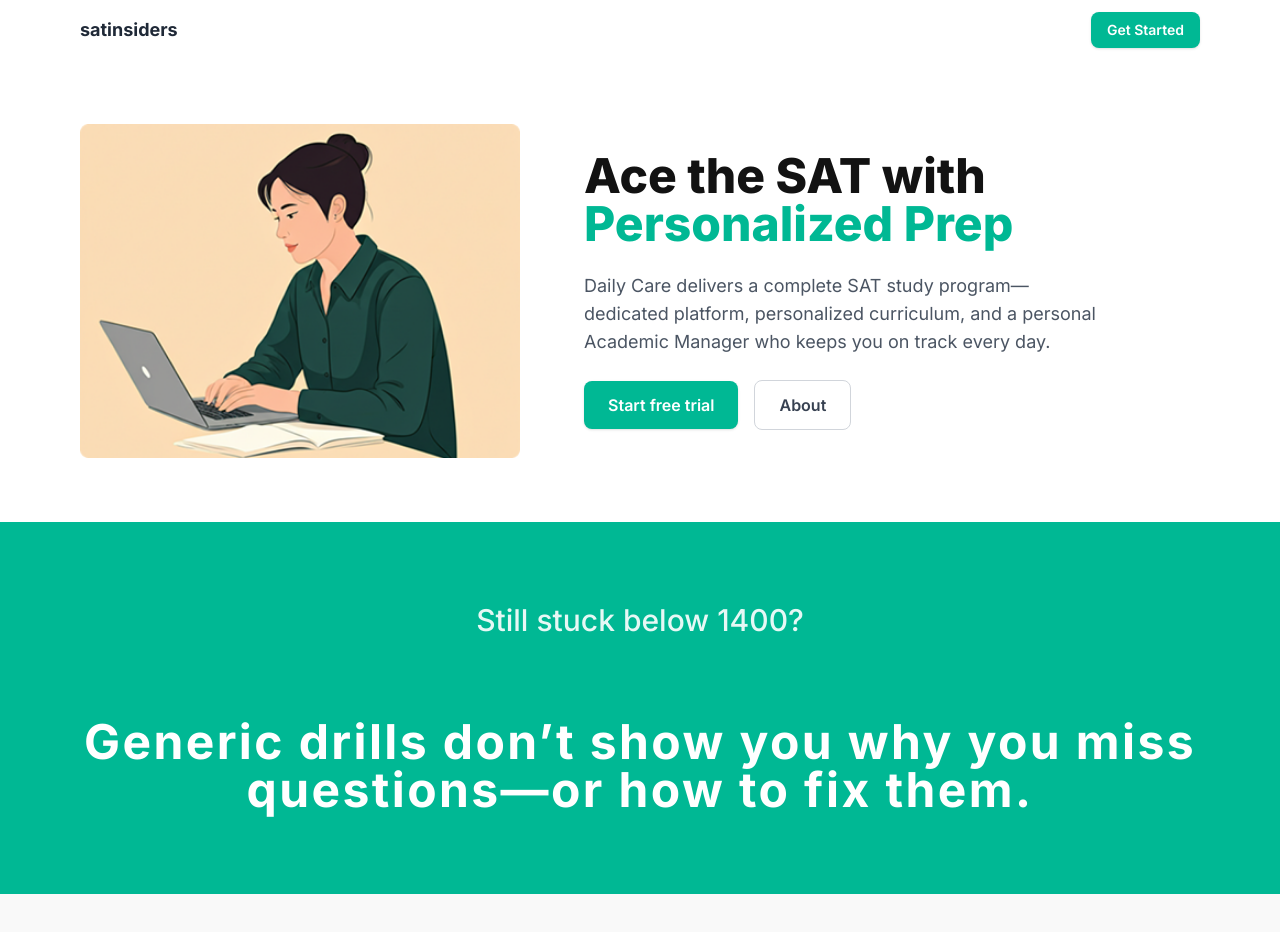
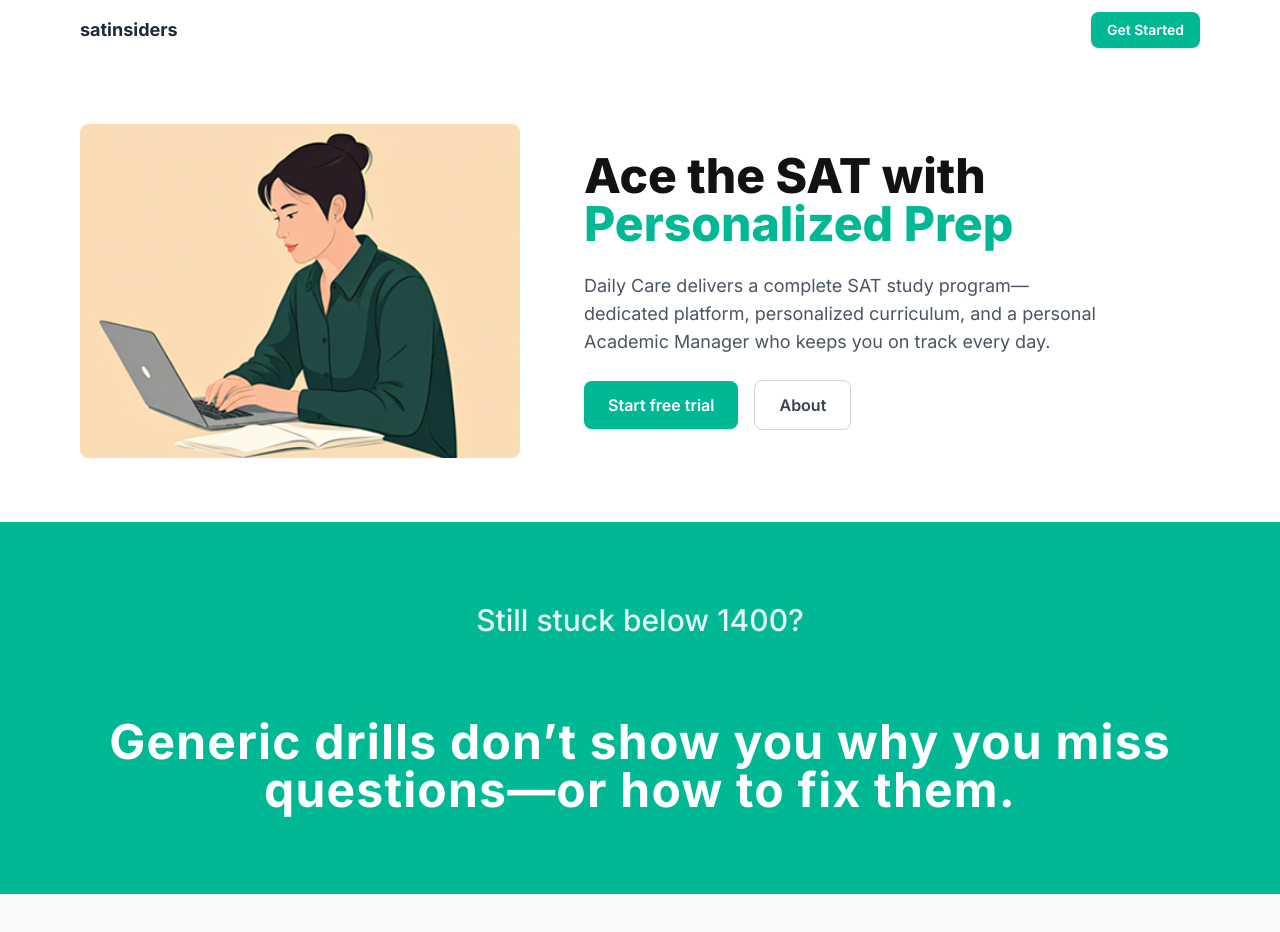
Before and after one commit to satinsiders/daily-care-landing, a Next.js app: page / in a window 1280 px wide. Shown: the top 932 px of the page. Built offline with nearby package versions, Linux system fonts and the light colour scheme.

Commit message:
Update PainStatement.js

```diff
--- a/components/PainStatement.js
+++ b/components/PainStatement.js
@@ -9,7 +9,7 @@
         </p>
 
         {/* bumped to Tailwind’s loosest preset */}
-        <p className="text-4xl md:text-5xl font-bold leading-[2.25] tracking-wider">
+        <p className="text-4xl md:text-5xl font-bold leading-[2.25] tracking-wide">
           Generic drills don’t show you why you miss questions—or how to fix them.
         </p>
       </div>
```
